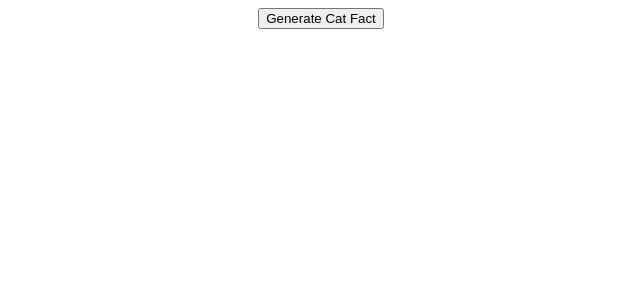
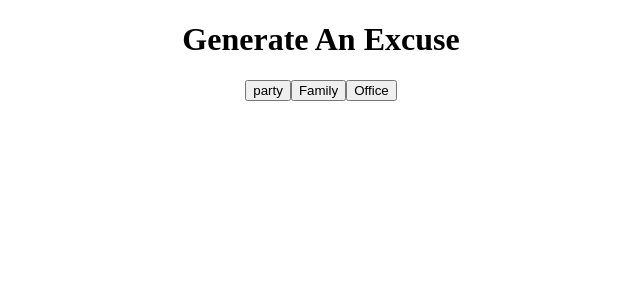
Before and after one commit to BillMuriu/React, a React (Create React App) app in the folder pedrotech/ep1/: page / in a window 1280 px wide. Shown: the top 300 px of the page, without its empty margins (319-959 px from the left). Built offline with nearby package versions, Linux system fonts and the light colour scheme; no server answers.

Commit message:
Working with APIs

```diff
--- a/pedrotech/ep1/src/App.js
+++ b/pedrotech/ep1/src/App.js
@@ -1,27 +1,33 @@
 import React from 'react'
 import "./App.css"
-import { useState, useEffect } from 'react'
+import { useState } from 'react'
 
 const App = () => {
 
-  const [catFact, setCatFact] = useState("")
+  const [theexcuse, setTheexcuse] = useState('');
 
-  const changeFact = () => {
-    fetch('https://catfact.ninja/fact')
-      .then((res) => res.json())
-      .then((data) => {
-        setCatFact(data.fact);
+  const generateExcuse = (theme) => {
+    fetch(`https://excuser-three.vercel.app/v1/excuse/${theme}`)
+      .then(res => {
+        return res.json()
+      })
+      .then(data => {
+        const firstObject = data[0]
+        const excuse = firstObject ? firstObject.excuse : "No excuse found"
+        setTheexcuse(excuse)
       })
   }
 
-  useEffect(() => {
-    changeFact();
-  }, [])
-
   return (
     <div className="App">
-      <button onClick={changeFact}> Generate Cat Fact</button>
-      <p>{catFact}</p>
+      <h1> Generate An Excuse </h1>
+
+      <button onClick={() => generateExcuse('party')}>party</button>
+      <button onClick={() => generateExcuse('family')}>Family</button>
+      <button onClick={() => generateExcuse('office')}>Office</button>
+
+
+      <p>{theexcuse}</p>
     </div>
   )
 }
```
